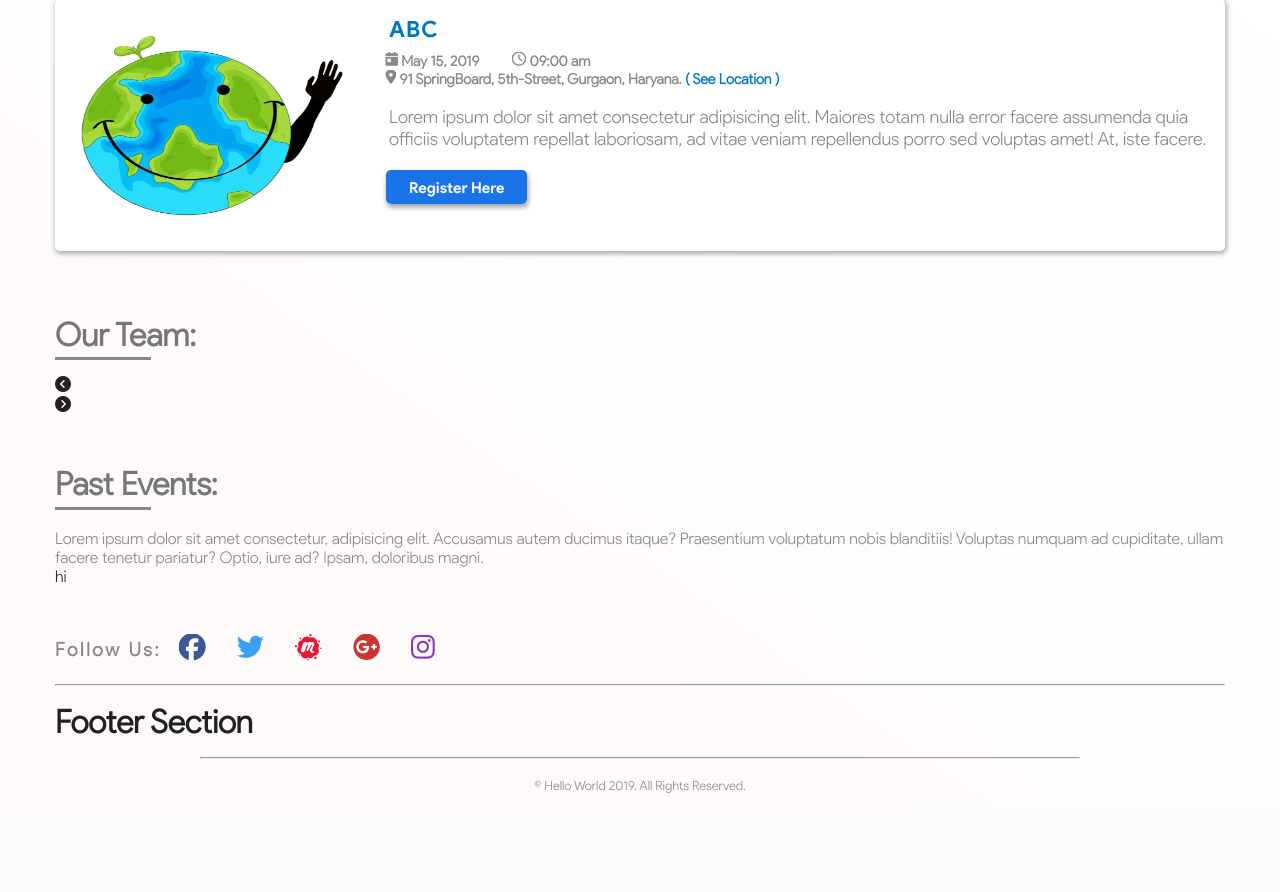
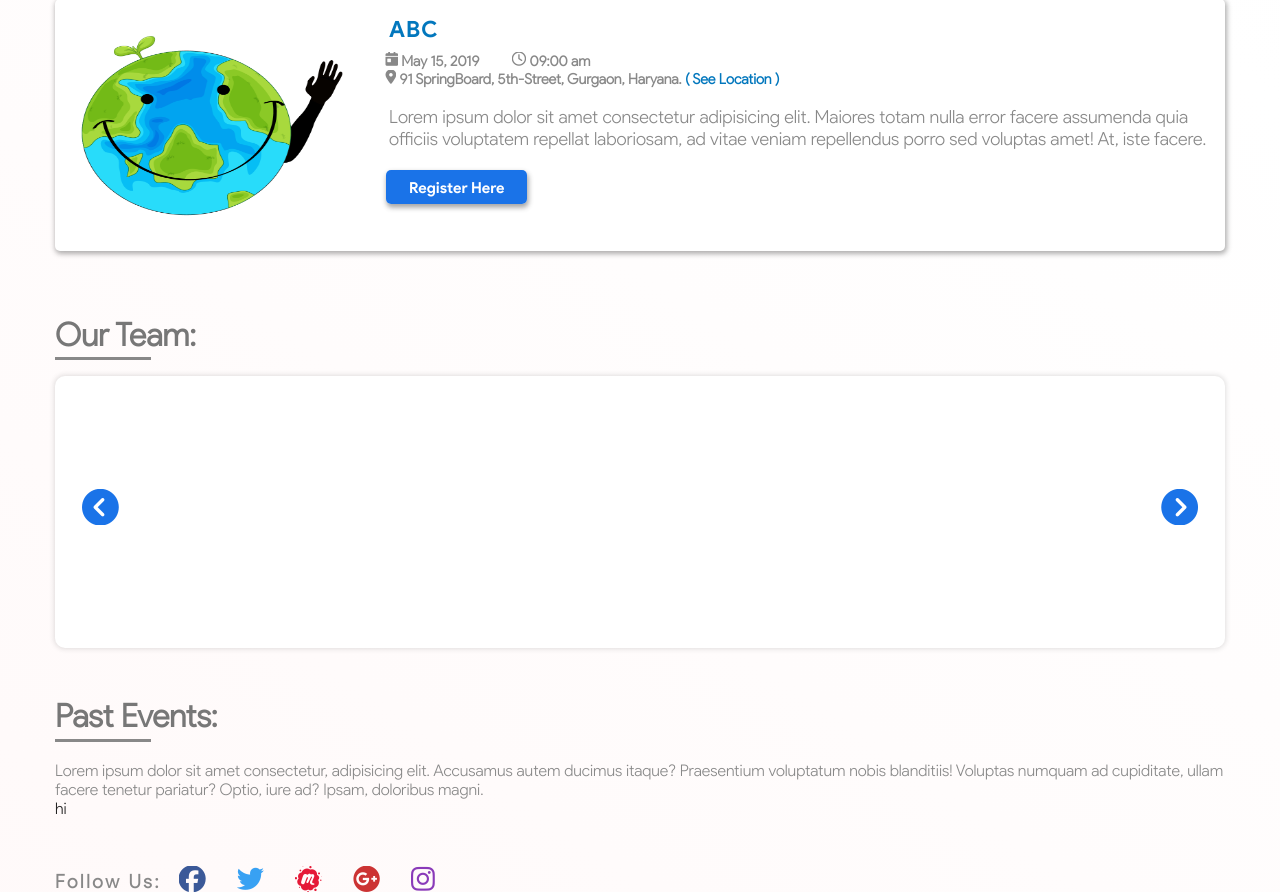
Before and after one commit to HelloWorldGTBIT/HelloWorldWebsite, a Django app: page / in a window 1280 px wide. Shown: the part 1728-2620 px from the top of the page. Before the commit the page ends 2521 px from the top, so only its background shows below. Run offline with Django 3.2, Linux system fonts and the light colour scheme; some libraries are stand-ins or nearby versions.

Commit message:
Add files via upload

```diff
--- a/static/css/home.css
+++ b/static/css/home.css
@@ -181,6 +181,80 @@
   /*Upcoming Events*/
 
 
+  /*Team Members*/
+  .team-container{
+    background: #fff;
+    border-radius: 10px;
+    box-shadow: 0 0 5px 1px rgba(51, 51, 51, 0.151);
+    display: grid;
+    grid-template-columns: auto 1fr auto;
+    padding: 1em;
+    overflow: hidden;
+    max-height: 15em;
+    height: 15em;
+    width: auto;
+  }
+
+  .team-container div.team-arrow{
+    font-size: 2.3em;
+    padding: 0 0.3em;
+    overflow: hidden;
+    transition: 0.2s;
+    line-height: 240px;
+    vertical-align: middle;
+    color: rgb(26, 115, 232);
+    cursor: pointer;
+  }
+  .team-container div.team-arrow:hover{
+    color: rgb(110, 169, 247);
+  }
+  .team-container div.team-member-inner{
+    overflow-x: scroll;
+    overflow-y: hidden;
+  }
+  .team-container div.team-member-inner-inner{
+    width: max-content;
+    height: 100%;
+    overflow-y: hidden;
+  }
+
+  .team-container div.team-member-inner::-webkit-scrollbar{
+    width: 5px;
+  }
+  .team-container div.team-member-inner::-webkit-scrollbar-thumb{
+      background: rgba(151, 151, 151, 0.2);
+      border-radius: 10px;
+  }
+  .team-container div.team-member-inner::-webkit-scrollbar-track{
+      background: rgba(195, 229, 255, 0.2);
+      border-radius: 10px;
+  }
+  .team-container div.team-member{
+    margin: 0.4em 1em;
+    display: inline-block;
+    width: 10em;
+    height: 90%;
+    overflow: hidden;
+    border-radius: 5px;
+    padding: 0.2em;
+    box-shadow: 0 0 5px 1px rgba(51, 51, 51, 0.548);
+  }
+  .team-container div.team-content{
+    font-size: 1.1em;
+    margin: 1em 0.5em 0.5em 0.5em;
+    text-transform: capitalize;
+    font-weight: 600;
+    color: #555;
+  }
+  .team-container div.team-content span{
+    font-size: 0.8em;
+    font-weight: 100;
+    margin: 0;
+    padding: 0;
+  }
+  /*Team Members*/
+
+
   /*Media Query*/
   @media screen and (max-width: 992px){
     .upevent{
```
